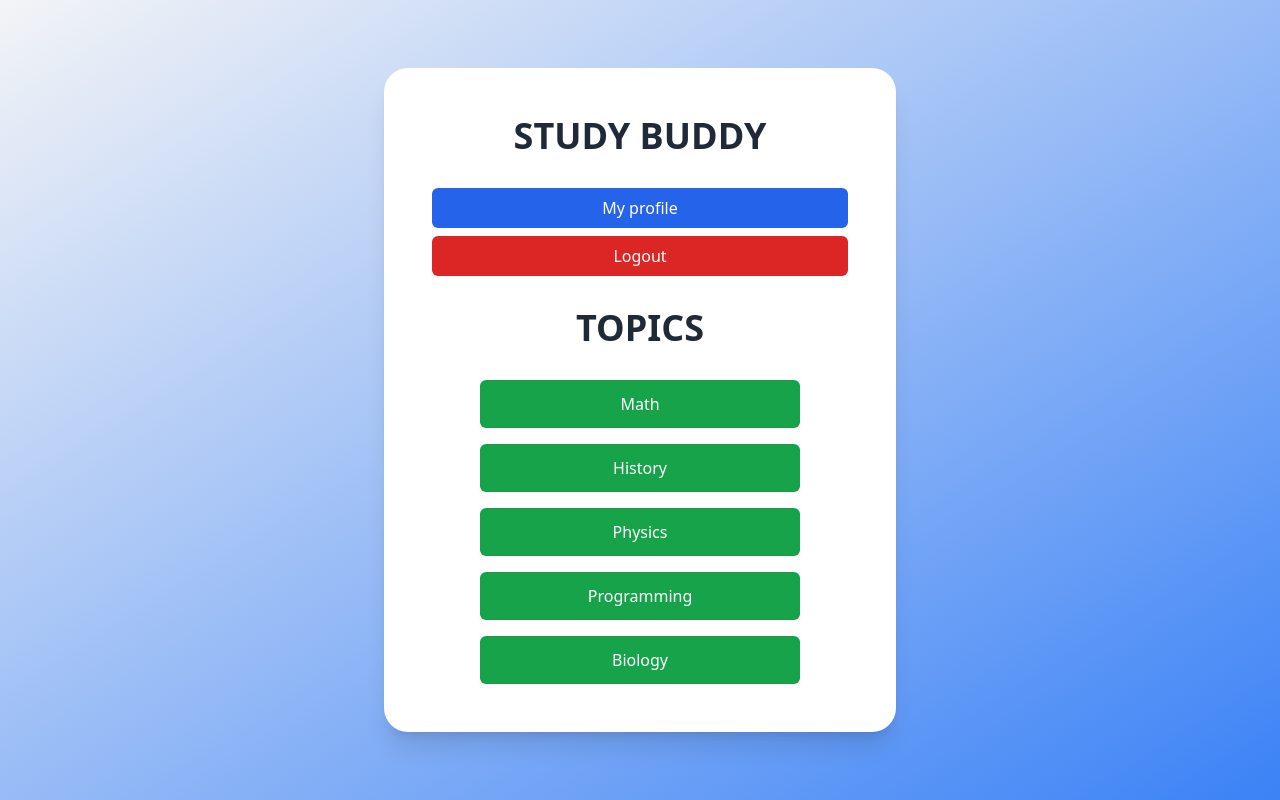
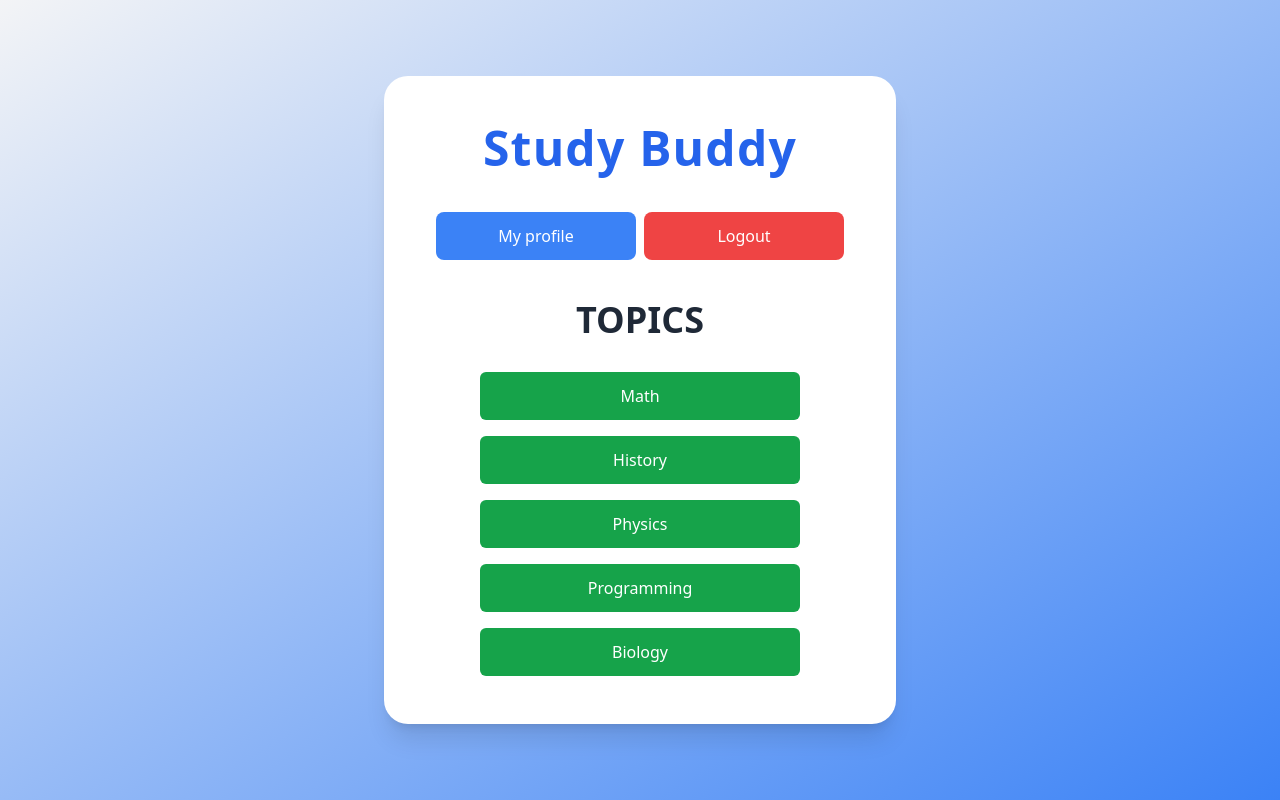
Before and after one commit to MartinezHrcz/StudyBuddy, a React (Vite) app in the folder project/frontend/: page /main in a window 1280 px wide. Built offline with nearby package versions, Linux system fonts and the light colour scheme.

Commit message:
styling: main page buttons update

```diff
--- a/project/frontend/src/pages/Main.jsx
+++ b/project/frontend/src/pages/Main.jsx
@@ -54,19 +54,19 @@ export default function Main() {
   return (
       <div className="min-h-screen bg-gradient-to-br from-gray-100 to-blue-500 flex items-center justify-center py-12 px-4">
           <div className="bg-white shadow-xl rounded-3xl w-full max-w-lg p-8 md:p-12">
-              <h2 className="text-4xl uppercase font-bold text-gray-800 mb-8 text-center">
+              <h1 className="text-5xl font-extrabold text-center text-blue-600 mb-10 tracking-wide">
                   Study Buddy
-              </h2>
-              <div className="flex flex-col space-y-2 mb-8 ">
+              </h1>
+              <div className="flex flex-col sm:flex-row justify-between mb-10">
                   <button
                       onClick={goToProfile}
-                      className="px-6 py-2 bg-blue-600 text-white rounded-md hover:bg-blue-700 transition"
+                      className="flex-1 mx-1 px-6 py-3 bg-blue-500 text-white rounded-lg hover:bg-blue-600 transition"
                   >
                       My profile
                   </button>
                   <button
                       onClick={logout}
-                      className="px-6 py-2 bg-red-600 text-white rounded-md hover:bg-red-700 transition"
+                      className="flex-1 mx-1 px-6 py-3 bg-red-500 text-white rounded-lg hover:bg-red-600 transition"
                   >
                       Logout
                   </button>
```
